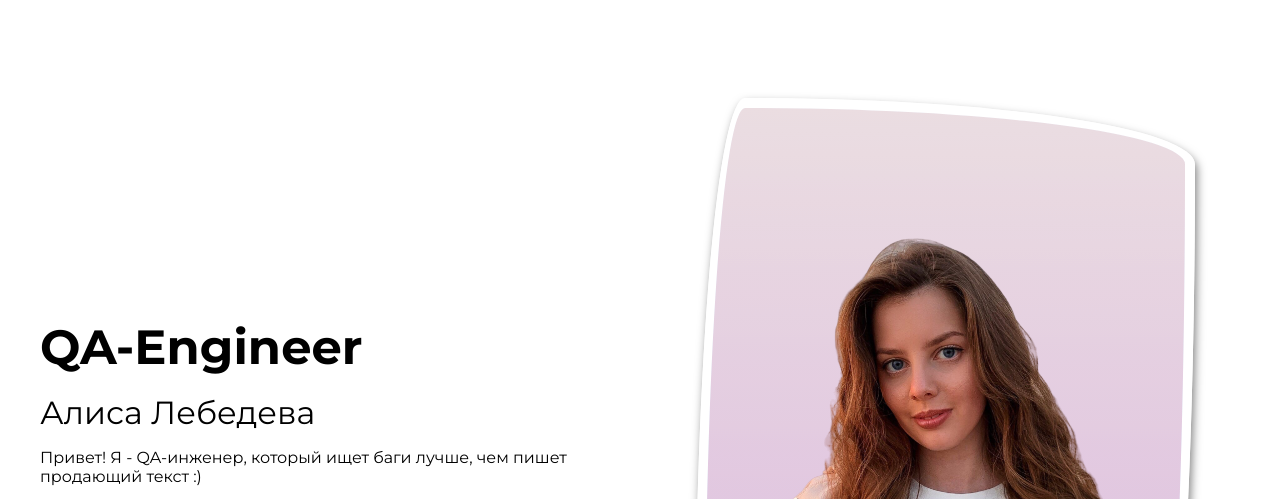
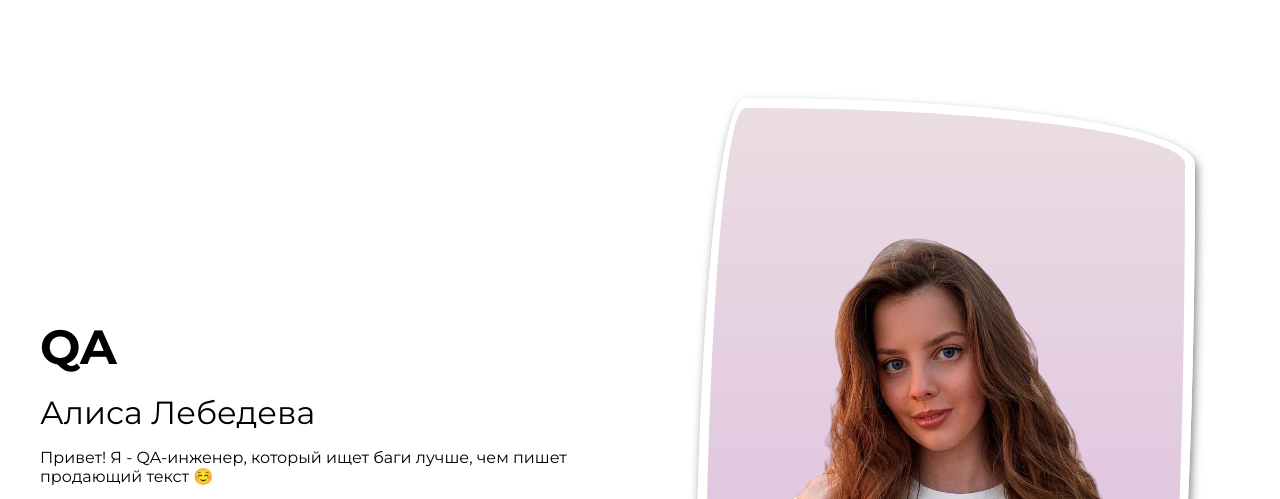
Before and after one commit to SevAlisa-QA/CV, a plain HTML site: page index.html in a window 1280 px wide. Shown: the top 499 px of the page. Drawn offline with nearby package versions, Linux system fonts and the light colour scheme.

Commit message:
эмодзи

```diff
--- a/index.html
+++ b/index.html
@@ -35,10 +35,10 @@
   <div class="hero">
     <div class="container hero__container">
       <div class="hero__about">
-        <h1 class="hero__title">QA-Engineer</h1>
+        <h1 class="hero__title">QA</h1>
         <h2 class="hero__subtitle">Алиса Лебедева</h2>
         <p class="hero__description">
-          Привет! Я - QA-инженер, который ищет баги лучше, чем пишет продающий текст :)
+          Привет! Я - QA-инженер, который ищет баги лучше, чем пишет продающий текст ☺️
         </p>
 
 
```
